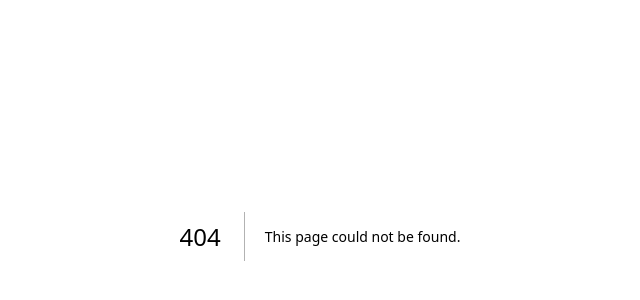
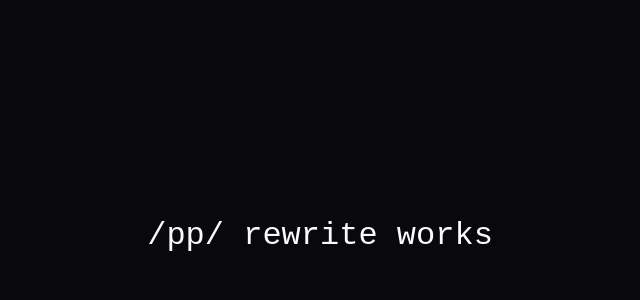
Before and after one commit to bdecrem/pixelpit, a Next.js app: page /pixelpit/arcade/pptest in a window 1280 px wide. Before the commit this address had no page. Shown: the part 164-464 px from the top of the page, without its empty margins (320-960 px from the left). Built offline with nearby package versions, Linux system fonts and the light colour scheme.

Commit message:
sync from vibeceo 4c4f8877eaa9a75df127025a2fa18893b39a91bc

```diff
--- /dev/null
+++ b/app/pixelpit/arcade/pptest/page.tsx
@@ -0,0 +1,18 @@
+'use client';
+
+export default function PPTestPage() {
+  return (
+    <div style={{
+      background: '#09090b',
+      color: '#f8fafc',
+      minHeight: '100vh',
+      display: 'flex',
+      alignItems: 'center',
+      justifyContent: 'center',
+      fontFamily: 'monospace',
+      fontSize: '2rem',
+    }}>
+      /pp/ rewrite works
+    </div>
+  );
+}
```
